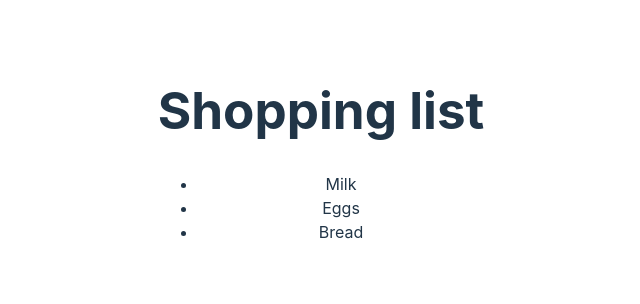
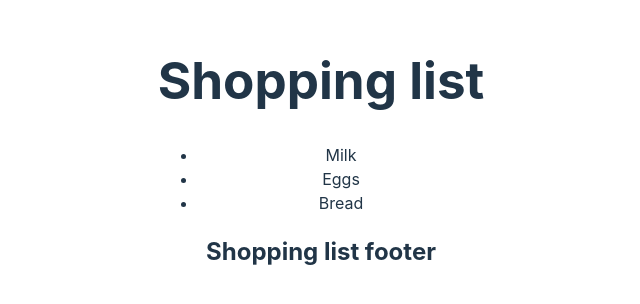
Before and after one commit to felicianpopa/react-redux, a React (Vite) app: page / in a window 1280 px wide. Shown: the part 246-550 px from the top of the page, without its empty margins (319-959 px from the left). Built offline with nearby package versions, Linux system fonts and the light colour scheme; data requests are answered from the project's data file.

Commit message:
Lazy load the shopping list

```diff
--- a/src/App.jsx
+++ b/src/App.jsx
@@ -1,11 +1,13 @@
-import { useState } from "react";
+import { Suspense, lazy } from "react";
 import "./App.css";
-import ShoppingList from "./features/shoppingList/ShoppingList";
-
+const ShoppingList = lazy(() => import("./features/shoppingList/ShoppingList"));
 function App() {
   return (
     <>
-      <ShoppingList />
+      <Suspense fallback={<h4>Loading...</h4>}>
+        <ShoppingList />
+      </Suspense>
+      <h2>Shopping list footer</h2>
     </>
   );
 }
```
